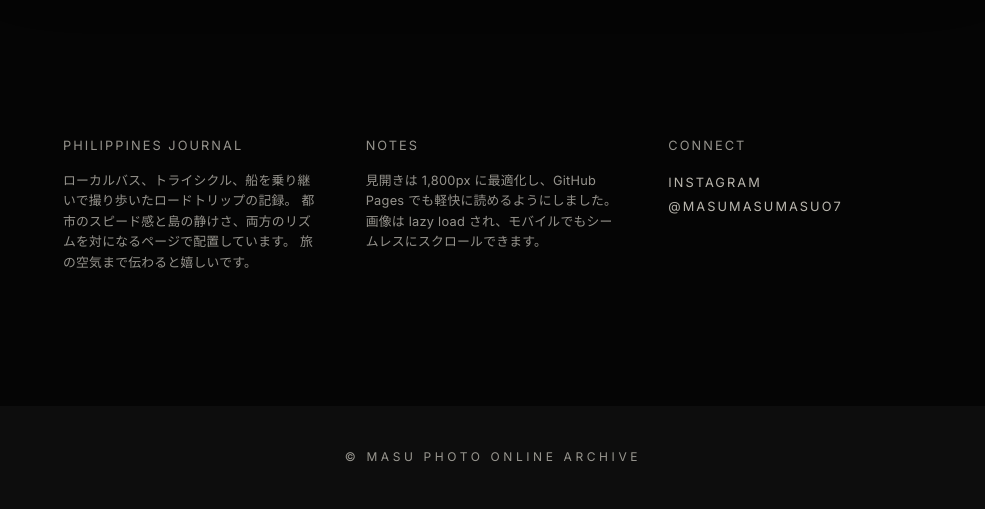
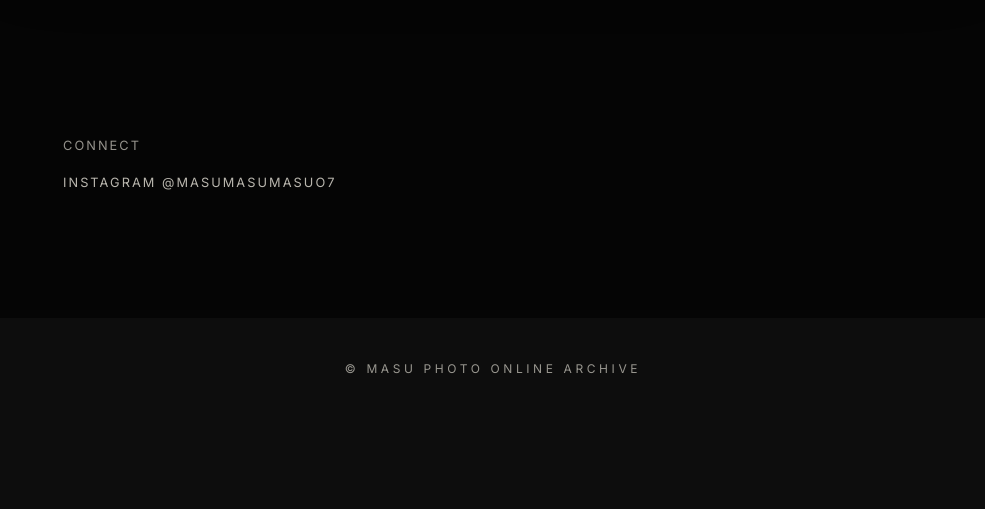
Before and after one commit to masuo444/masuphoto-Philippine, a plain HTML site: page index.html in a window 1280 px wide. Shown: the part 1295-1804 px from the top of the page, without its empty margins (147-1132 px from the left). After the commit the page ends 1716 px from the top, so only its background shows below. Drawn offline with Linux system fonts and the light colour scheme.

Commit message:
Remove footer copy blocks

```diff
--- a/index.html
+++ b/index.html
@@ -124,23 +124,6 @@
         <section class="book-footer-links" data-animate>
             <div class="book-footer-inner">
                 <div class="book-footer-column">
-                    <p>Philippines Journal</p>
-                    <p class="book-footer-text">
-                        ローカルバス、トライシクル、船を乗り継いで撮り歩いたロードトリップの記録。
-                        都市のスピード感と島の静けさ、両方のリズムを対になるページで配置しています。
-                        旅の空気まで伝わると嬉しいです。
-                    </p>
-                </div>
-
-                <div class="book-footer-column">
-                    <p>Notes</p>
-                    <p class="book-footer-text">
-                        見開きは 1,800px に最適化し、GitHub Pages でも軽快に読めるようにしました。
-                        画像は lazy load され、モバイルでもシームレスにスクロールできます。
-                    </p>
-                </div>
-
-                <div class="book-footer-column">
                     <p>Connect</p>
                     <a href="https://www.instagram.com/masumasumasuo7/" target="_blank" rel="noreferrer">Instagram @masumasumasuo7</a>
                 </div>
--- a/pages.css
+++ b/pages.css
@@ -485,13 +485,6 @@ section {
     opacity: 0.6;
 }
 
-.book-footer-text {
-    opacity: 0.85;
-    text-transform: none;
-    letter-spacing: 0.02em;
-    line-height: 1.6;
-}
-
 .book-footer-inner a {
     display: block;
     margin-bottom: 0.2rem;
```
